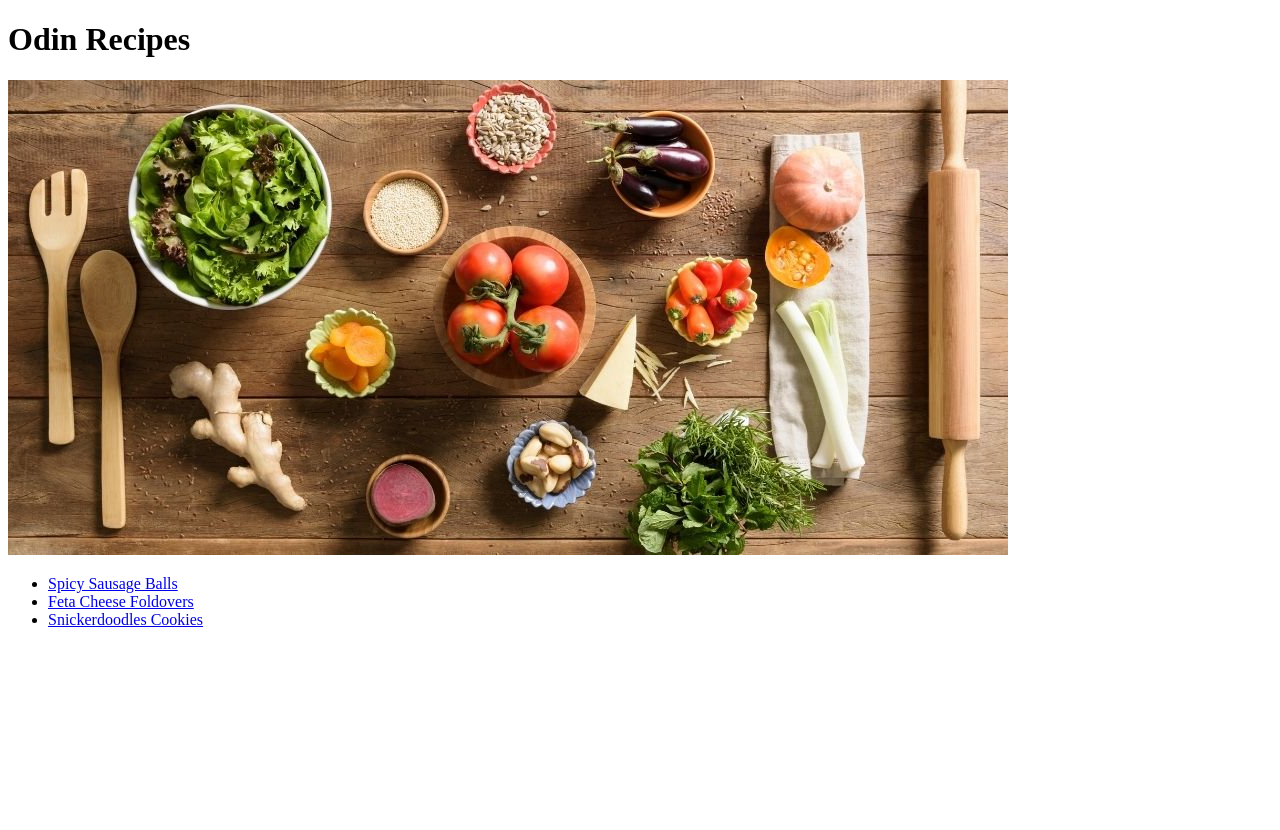
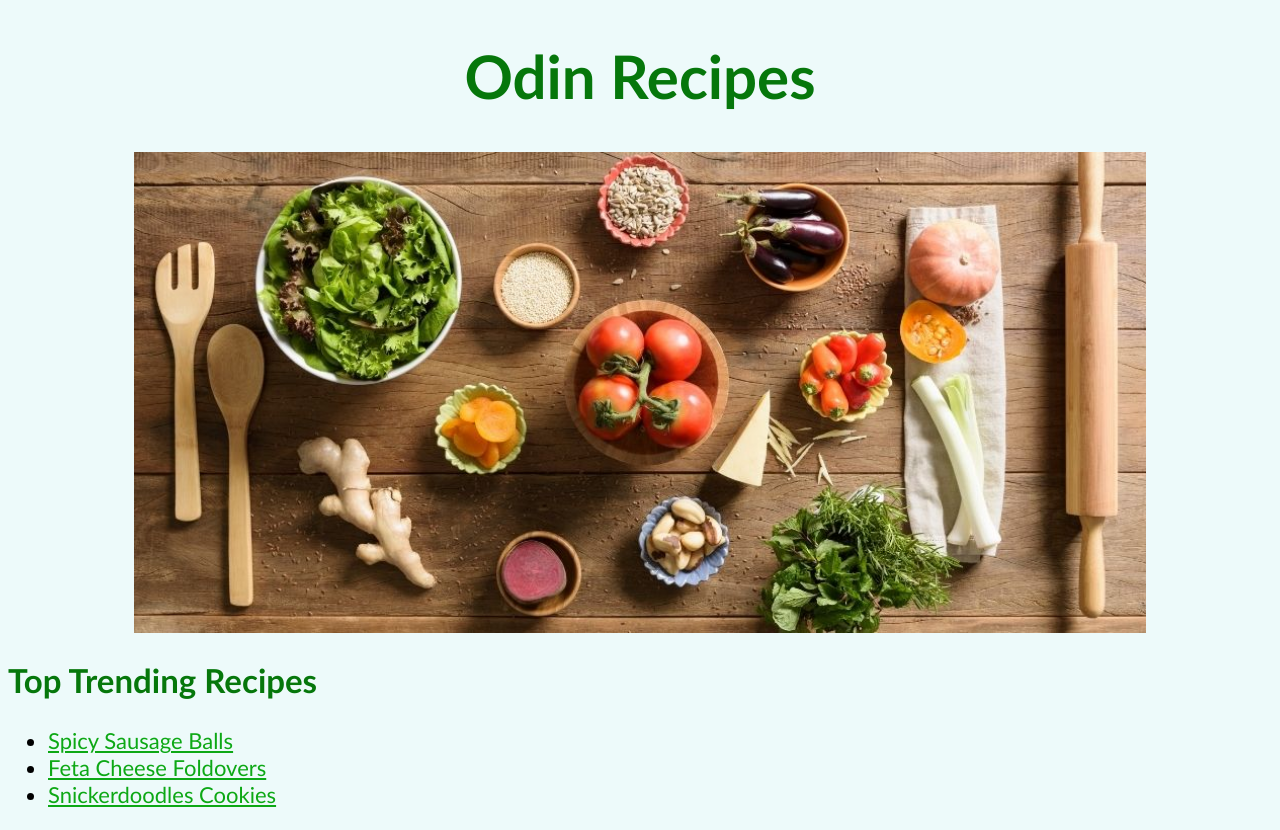
Before and after one commit to selimm13/odin-recipes, a plain HTML site: page index.html in a window 1280 px wide. Before the commit the page ends 800 px from the top, so only its background shows below. Drawn offline with Linux system fonts and the light colour scheme.

Commit message:
practice styling website freely

```diff
--- a/index.html
+++ b/index.html
@@ -10,10 +10,13 @@
 <body>
     <h1 class="title">Odin Recipes</h1>
     <img src="./images/homepage-image.jpg" alt="Generic Cooking Image">
-    <ul>
-        <li> <a href="./recipes/spicy-sausage-balls.html">Spicy Sausage Balls</a></li>
-        <li> <a href="./recipes/feta-cheese-foldovers.html">Feta Cheese Foldovers</a></li>
-        <li> <a href="./recipes/snickerdoodles-cookies.html">Snickerdoodles Cookies</a></li>
-    </ul>
+    <div>
+        <h2>Top Trending Recipes</h2>
+        <ul>
+            <li> <a href="./recipes/spicy-sausage-balls.html">Spicy Sausage Balls</a></li>
+            <li> <a href="./recipes/feta-cheese-foldovers.html">Feta Cheese Foldovers</a></li>
+            <li> <a href="./recipes/snickerdoodles-cookies.html">Snickerdoodles Cookies</a></li>
+        </ul>
+    </div>
 </body>
 </html>
--- a/style.css
+++ b/style.css
@@ -0,0 +1,47 @@
+body {
+    font-family:'Gill Sans', 'Gill Sans MT', Calibri, 'Trebuchet MS', sans-serif;
+    font-size: 22px;
+    background-color: rgba(169, 233, 230, 0.2);
+    color: black;
+}
+
+h1 {
+    text-align: center;
+    font-size: 60px;
+    color: rgb(6, 119, 11);
+}
+
+h2 {
+    color:rgb(6, 119, 11);
+}
+
+img {
+    width: 80%;
+    display: block;
+    margin-left: auto;
+    margin-right: auto;
+}
+
+/*Styling website links */
+
+a:link {
+    text-decoration: underline;
+    color: rgb(13, 168, 21);
+  }
+
+a:visited {
+    text-decoration: underline;
+    color: rgb(130, 36, 218);
+  }
+
+a:hover {
+    text-decoration: none;
+    color: rgb(130, 36, 218);
+  }
+
+a:active {
+    text-transform: uppercase;
+    color: rgb(41, 4, 77);
+  }
+
+/*Styling website links */
```
Also changed, not shown: recipes/feta-cheese-foldovers.html (+1 -0 lines), recipes/snickerdoodles-cookies.html (+1 -0 lines), recipes/spicy-sausage-balls.html (+1 -0 lines).
